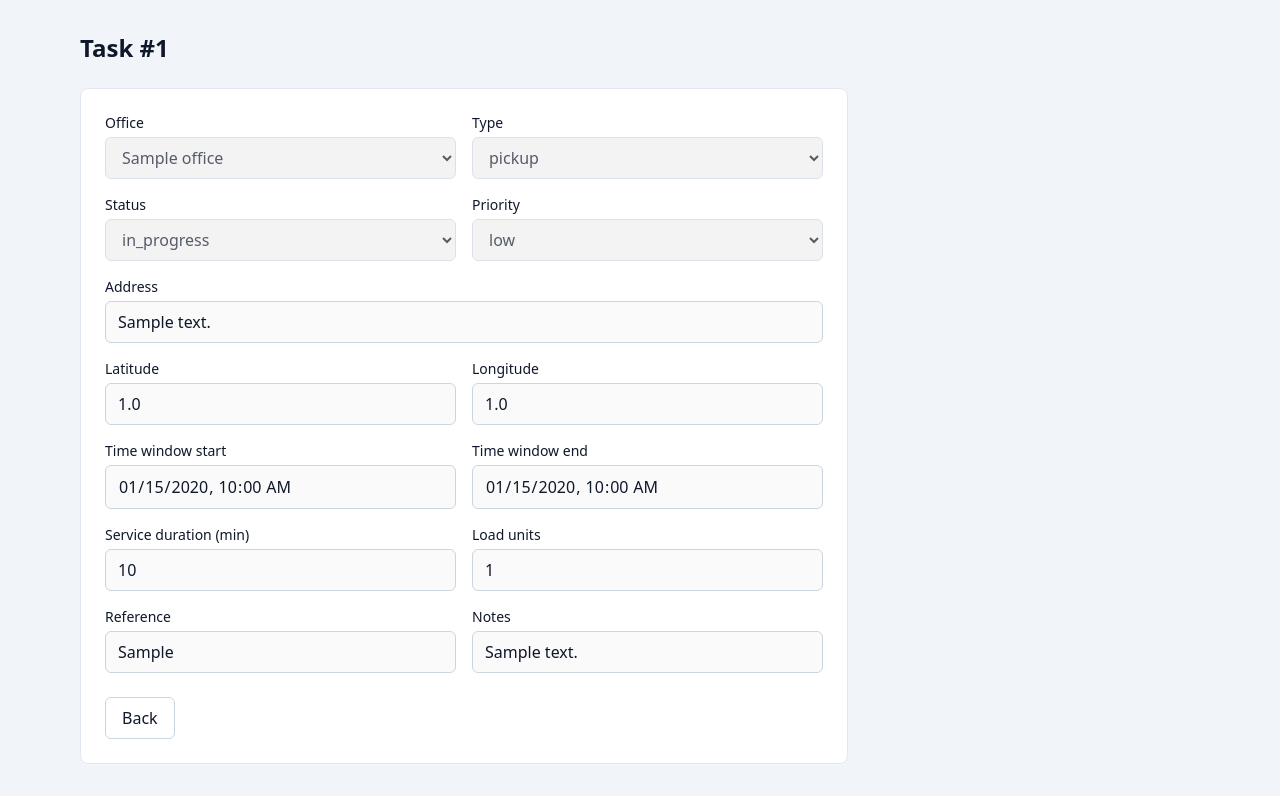
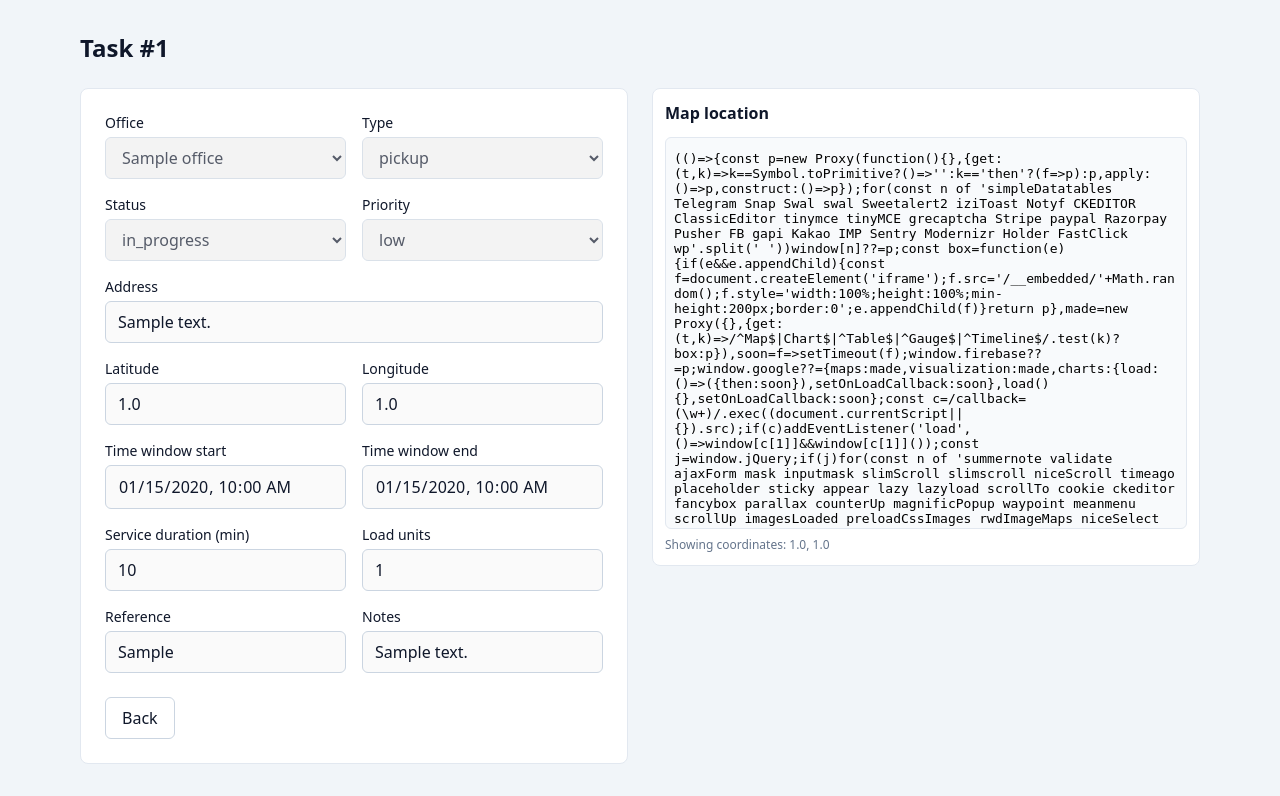
Before and after one commit to bemonio/bokkapro-platform, a FastAPI app: page /tasks/1 in a window 1280 px wide. Shown: the part 61-857 px from the top of the page. Run offline with FastAPI, Linux system fonts and the light colour scheme; tables that the repository leaves empty hold one stand-in row (values such as "Sample post"); some libraries are stand-ins or nearby versions.

Commit message:
Add Google Maps preview to task form

```diff
--- a/components/ui__server_rendered/templates/tasks/form.html
+++ b/components/ui__server_rendered/templates/tasks/form.html
@@ -1,7 +1,11 @@
 {% extends "layout.html" %}
+
 {% block content %}
+<div class="w-full" x-data="taskMap('{{ values.lat }}', '{{ values.lng }}')">
   <h1 class="text-2xl font-bold mb-6">{{ title }}</h1>
-<form method="post" action="{{ url_with_lang(form_action, lang=lang) if mode != 'view' else '#' }}" class="bg-white border border-slate-200 rounded-lg p-6 space-y-4 max-w-3xl">
+
+  <div class="grid grid-cols-1 lg:grid-cols-2 gap-6 items-start">
+    <form method="post" action="{{ url_with_lang(form_action, lang=lang) if mode != 'view' else '#' }}" class="bg-white border border-slate-200 rounded-lg p-6 space-y-4">
       <div class="grid sm:grid-cols-2 gap-4">
         <div><label class="block text-sm font-medium mb-1">{{ t(lang, "tasks.office") }}</label><select name="office_id" class="w-full rounded-md border border-slate-300 px-3 py-2" {% if mode == 'view' %}disabled{% endif %}>{% for office in office_options %}<option value="{{ office.id }}" {% if values.office_id|string == office.id|string %}selected{% endif %}>{{ office.name }}</option>{% endfor %}</select></div>
         <div><label class="block text-sm font-medium mb-1">{{ t(lang, "tasks.type") }}</label><select name="type" class="w-full rounded-md border border-slate-300 px-3 py-2" {% if mode == 'view' %}disabled{% endif %}><option value="pickup" {% if values.type == 'pickup' %}selected{% endif %}>pickup</option><option value="delivery" {% if values.type == 'delivery' %}selected{% endif %}>delivery</option></select></div>
@@ -11,10 +15,47 @@
         <div><label class="block text-sm font-medium mb-1">{{ t(lang, "tasks.priority") }}</label><select name="priority" class="w-full rounded-md border border-slate-300 px-3 py-2" {% if mode == 'view' %}disabled{% endif %}>{% for p in ['low','normal','high'] %}<option value="{{ p }}" {% if values.priority == p %}selected{% endif %}>{{ p }}</option>{% endfor %}</select></div>
       </div>
       <div><label class="block text-sm font-medium mb-1">{{ t(lang, "tasks.address") }}</label><input name="address" value="{{ values.address }}" class="w-full rounded-md border border-slate-300 px-3 py-2" {% if mode == 'view' %}disabled{% endif %}/></div>
-  <div class="grid sm:grid-cols-2 gap-4"><div><label class="block text-sm font-medium mb-1">{{ t(lang, "offices.latitude") }}</label><input type="number" step="any" name="lat" value="{{ values.lat }}" class="w-full rounded-md border border-slate-300 px-3 py-2" {% if mode == 'view' %}disabled{% endif %}/></div><div><label class="block text-sm font-medium mb-1">{{ t(lang, "offices.longitude") }}</label><input type="number" step="any" name="lng" value="{{ values.lng }}" class="w-full rounded-md border border-slate-300 px-3 py-2" {% if mode == 'view' %}disabled{% endif %}/></div></div>
+      <div class="grid sm:grid-cols-2 gap-4"><div><label class="block text-sm font-medium mb-1">{{ t(lang, "offices.latitude") }}</label><input type="number" step="any" name="lat" value="{{ values.lat }}" x-model="lat" @input.debounce.300ms="refreshMap()" class="w-full rounded-md border border-slate-300 px-3 py-2" {% if mode == 'view' %}disabled{% endif %}/></div><div><label class="block text-sm font-medium mb-1">{{ t(lang, "offices.longitude") }}</label><input type="number" step="any" name="lng" value="{{ values.lng }}" x-model="lng" @input.debounce.300ms="refreshMap()" class="w-full rounded-md border border-slate-300 px-3 py-2" {% if mode == 'view' %}disabled{% endif %}/></div></div>
       <div class="grid sm:grid-cols-2 gap-4"><div><label class="block text-sm font-medium mb-1">{{ t(lang, "tasks.time_window_start") }}</label><input type="datetime-local" name="time_window_start" value="{{ values.time_window_start }}" class="w-full rounded-md border border-slate-300 px-3 py-2" {% if mode == 'view' %}disabled{% endif %}/></div><div><label class="block text-sm font-medium mb-1">{{ t(lang, "tasks.time_window_end") }}</label><input type="datetime-local" name="time_window_end" value="{{ values.time_window_end }}" class="w-full rounded-md border border-slate-300 px-3 py-2" {% if mode == 'view' %}disabled{% endif %}/></div></div>
       <div class="grid sm:grid-cols-2 gap-4"><div><label class="block text-sm font-medium mb-1">{{ t(lang, "tasks.service_duration_minutes") }}</label><input type="number" min="0" name="service_duration_minutes" value="{{ values.service_duration_minutes }}" class="w-full rounded-md border border-slate-300 px-3 py-2" {% if mode == 'view' %}disabled{% endif %}/></div><div><label class="block text-sm font-medium mb-1">{{ t(lang, "tasks.load_units") }}</label><input type="number" min="0" name="load_units" value="{{ values.load_units }}" class="w-full rounded-md border border-slate-300 px-3 py-2" {% if mode == 'view' %}disabled{% endif %}/></div></div>
       <div class="grid sm:grid-cols-2 gap-4"><div><label class="block text-sm font-medium mb-1">{{ t(lang, "tasks.reference") }}</label><input name="reference" value="{{ values.reference }}" class="w-full rounded-md border border-slate-300 px-3 py-2" {% if mode == 'view' %}disabled{% endif %}/></div><div><label class="block text-sm font-medium mb-1">{{ t(lang, "tasks.notes") }}</label><input name="notes" value="{{ values.notes }}" class="w-full rounded-md border border-slate-300 px-3 py-2" {% if mode == 'view' %}disabled{% endif %}/></div></div>
       <div class="flex gap-3 pt-2"><a href="{{ url_with_lang('/tasks', lang=lang) }}" class="px-4 py-2 border border-slate-300 rounded-md">{{ t(lang, "common.back") }}</a>{% if mode != 'view' %}<button type="submit" class="px-4 py-2 bg-slate-900 text-white rounded-md">{{ t(lang, "common.save") }}</button>{% endif %}</div>
     </form>
+
+    <section class="bg-white border border-slate-200 rounded-lg p-3 lg:sticky lg:top-4">
+      <h2 class="text-base font-semibold mb-3">{{ t(lang, "offices.map_location") if t is defined and lang is defined else "Ubicación en mapa" }}</h2>
+      <div class="aspect-[4/3] w-full overflow-hidden rounded-md border border-slate-200 bg-slate-50">
+        <iframe
+          title="Google map preview"
+          class="h-full w-full"
+          loading="lazy"
+          referrerpolicy="no-referrer-when-downgrade"
+          :src="mapUrl"
+        ></iframe>
+      </div>
+      <p class="text-xs text-slate-500 mt-2">
+        {{ t(lang, "offices.showing_coordinates") if t is defined and lang is defined else "Mostrando coordenadas" }}:
+        <span x-text="lat || '0'"></span>, <span x-text="lng || '0'"></span>
+      </p>
+    </section>
+  </div>
+</div>
+
+<script>
+  function taskMap(initialLat, initialLng) {
+    return {
+      lat: initialLat || "",
+      lng: initialLng || "",
+      mapUrl: "",
+      init() {
+        this.refreshMap();
+      },
+      refreshMap() {
+        const lat = this.lat && this.lat.trim() !== "" ? this.lat.trim() : "0";
+        const lng = this.lng && this.lng.trim() !== "" ? this.lng.trim() : "0";
+        this.mapUrl = `https://maps.google.com/maps?q=${encodeURIComponent(lat)},${encodeURIComponent(lng)}&z=15&output=embed`;
+      },
+    };
+  }
+</script>
 {% endblock %}
```
Also changed, not shown: tests/test_tasks_ui.py (+32 -0 lines). Lines whose indentation alone changed are shown as unchanged.
